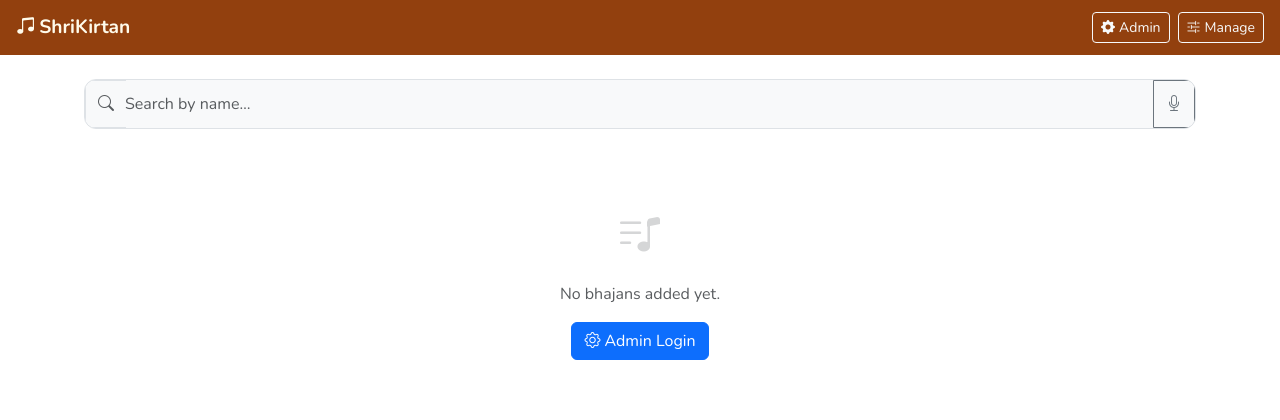
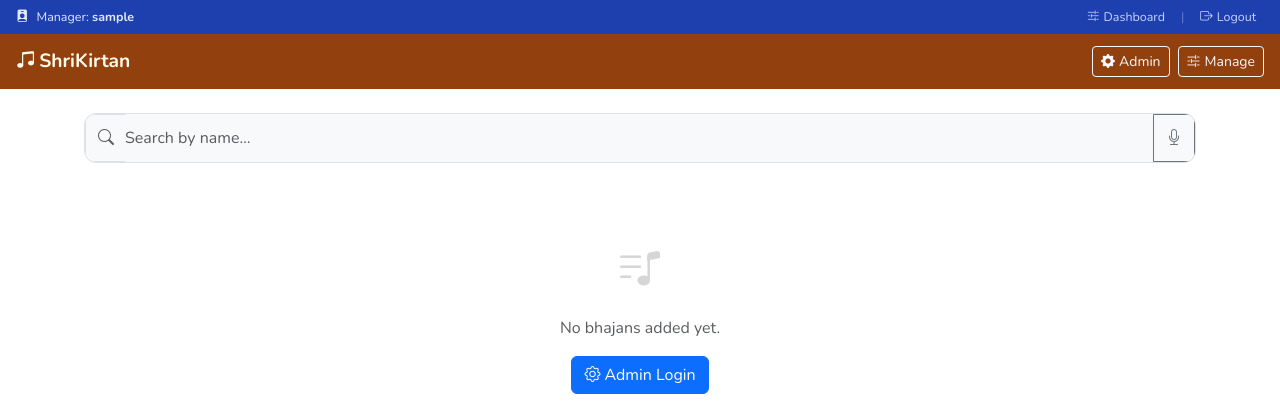
Before and after one commit to dharmesp/bhajan-kirtan, a Flask app: page / in a window 1280 px wide. Shown: the top 420 px of the page. Run offline with Flask 3, Linux system fonts and the light colour scheme; the visitor is signed in with stand-in values (Sample User, id 1); data that the repository does not hold is empty; some libraries are stand-ins or nearby versions.

Commit message:
feat: manager ribbon on public pages when logged in as manager
Blue ribbon above navbar shows manager username, Dashboard link, and
Logout — only visible on public blueprint pages, hidden on print.

Co-Authored-By: Claude Sonnet 4.6 <noreply@anthropic.com>

```diff
--- a/shrikirtan/static/css/style.css
+++ b/shrikirtan/static/css/style.css
@@ -150,6 +150,33 @@ body {
 .input-group .form-control:focus {
   box-shadow: none;
   background: transparent;
+}
+
+/* ── Manager ribbon ─────────────────────────────────────────── */
+.sk-manager-ribbon {
+  background: #1e40af;
+  color: #e0e7ff;
+  height: 34px;
+  font-size: .78rem;
+  display: flex;
+  align-items: center;
+}
+.sk-ribbon-link {
+  color: #c7d2fe;
+  text-decoration: none;
+  padding: 2px 8px;
+  border-radius: 4px;
+  transition: background .15s;
+}
+.sk-ribbon-link:hover {
+  background: rgba(255,255,255,.15);
+  color: #fff;
+}
+.sk-ribbon-sep {
+  opacity: .35;
+}
+@media print {
+  .sk-manager-ribbon { display: none !important; }
 }
 
 /* ── Navbar ─────────────────────────────────────────────────── */
--- a/shrikirtan/templates/base.html
+++ b/shrikirtan/templates/base.html
@@ -23,6 +23,25 @@
   <meta name="csrf-token" content="{{ csrf_token() }}" />
 </head>
 <body>
+
+  <!-- ── Manager ribbon (public pages only) ────────────────────── -->
+  {% if session.get('manager_logged_in') and request.blueprint == 'public' %}
+  <div class="sk-manager-ribbon">
+    <div class="container-fluid px-3 d-flex align-items-center gap-2" style="height:100%;">
+      <i class="bi bi-person-badge-fill flex-shrink-0"></i>
+      <span class="flex-grow-1 text-truncate">
+        Manager: <strong>{{ session.get('manager_username') }}</strong>
+      </span>
+      <a href="{{ url_for('manage.dashboard') }}" class="sk-ribbon-link text-nowrap">
+        <i class="bi bi-sliders2 me-1"></i>Dashboard
+      </a>
+      <span class="sk-ribbon-sep">|</span>
+      <a href="{{ url_for('manage.logout') }}" class="sk-ribbon-link text-nowrap">
+        <i class="bi bi-box-arrow-right me-1"></i>Logout
+      </a>
+    </div>
+  </div>
+  {% endif %}
 
   <!-- ── Navbar ─────────────────────────────────────────────────── -->
   <nav class="navbar navbar-expand-lg sk-navbar sticky-top">
```
